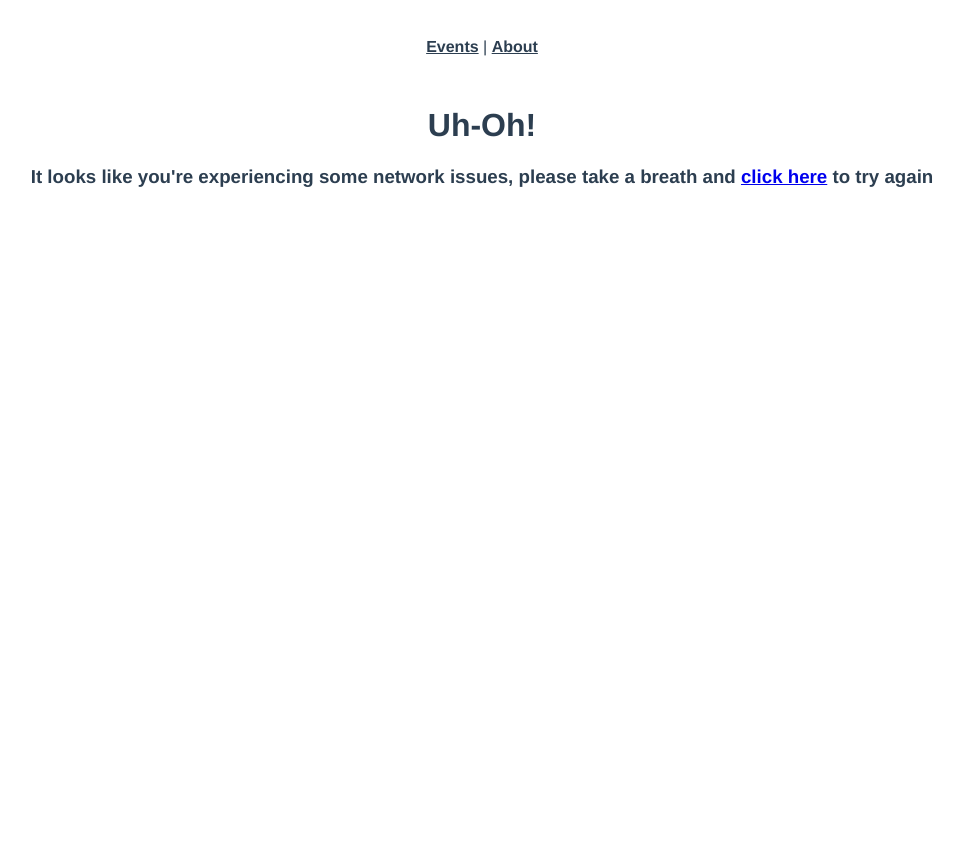
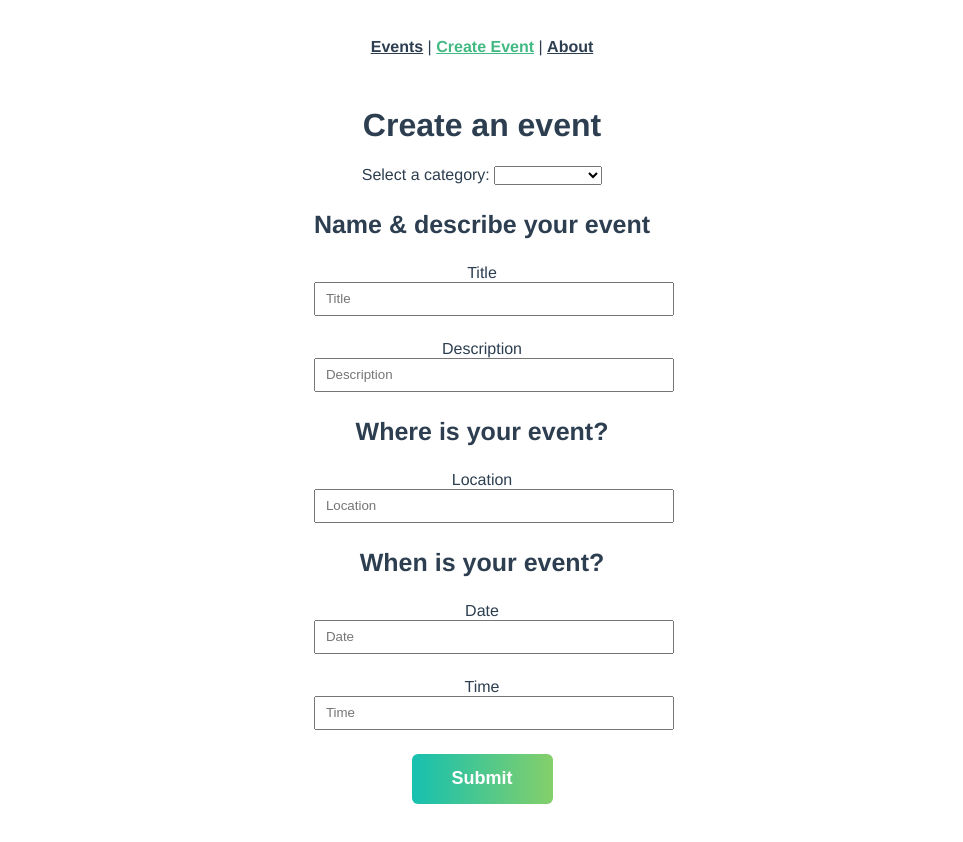
Before and after one commit to ArcticGizmo/real-world-vue, a Vue app: page /event/create in a window 1280 px wide. Before the commit this address led to /network-error. Shown: the top 842 px of the page, without its empty margins (158-1121 px from the left). Before the commit the page ends 800 px from the top, so only its background shows below. Built offline with nearby package versions, Linux system fonts and the light colour scheme; no server answers.

Commit message:
added create event with data from vux

```diff
--- a/src/App.vue
+++ b/src/App.vue
@@ -2,6 +2,7 @@
   <div id="flash-message" v-if="GStore.flashMessage">{{ GStore.flashMessage }}</div>
   <nav>
     <router-link :to="{ name: 'event-list' }">Events</router-link> |
+    <router-link :to="{ name: 'event-create' }">Create Event</router-link> |
     <router-link :to="{ name: 'about' }">About</router-link>
   </nav>
   <router-view />
@@ -49,7 +50,67 @@
   color: #42b983;
 }
 
+button {
+  align-items: center;
+  height: 50px;
+  padding: 0 40px;
+  background: linear-gradient(to right, #16c0b0, #84cf6a);
+  color: #ffffff;
+  border: none;
+  border-radius: 6px;
+  font-size: 18px;
+  font-weight: 800;
+  cursor: pointer;
+  transition: all 0.2s linear;
+}
+
+button:hover {
+  -webkit-transform: scale(1.02);
+  transform: scale(1.01);
+  box-shadow: 0 3px 12px 0 rgba(0, 0, 0, 0.2);
+}
+
+h2 {
+  font-size: 40px;
+  font-weight: 700;
+}
+
+h3 {
+  font-size: 25px;
+  font-weight: 700;
+}
+
 h4 {
   font-size: 20px;
+  font-weight: 700;
+}
+
+input {
+  display: block;
+  width: 100%;
+  height: 30px;
+  margin-bottom: 24px;
+}
+
+input[type='text'] {
+  padding: 0px 10px;
+}
+
+input:focus {
+  border-color: #16c0b0;
+  outline: 0;
+}
+
+.form-container {
+  display: flex;
+  justify-content: center;
+  flex-direction: column;
+  align-items: center;
+  margin-bottom: 10%;
+}
+
+select:focus {
+  border-color: #16c0b0;
+  outline: 0;
 }
 </style>
--- /dev/null
+++ b/src/basicStore/index.js
@@ -0,0 +1,3 @@
+import { reactive } from 'vue';
+
+export default reactive({ flashMessage: '', event: null });
--- a/src/main.js
+++ b/src/main.js
@@ -1,7 +1,8 @@
 import { createApp } from 'vue';
 import App from './App.vue';
 import router from './router';
-import GStore from './store';
+import GStore from './basicStore';
+import store from './store';
 import 'nprogress/nprogress.css';
 
-createApp(App).use(router).provide('GStore', GStore).mount('#app');
+createApp(App).use(store).use(router).provide('GStore', GStore).mount('#app');
--- a/src/router/index.js
+++ b/src/router/index.js
@@ -4,12 +4,13 @@
 import EventDetails from '@/views/event/Details.vue';
 import EventRegister from '@/views/event/Register.vue';
 import EventEdit from '@/views/event/Edit.vue';
+import EventCreate from '@/views/EventCreate.vue';
 import NotFound from '@/views/NotFound.vue';
 import NetworkError from '@/views/NetworkError.vue';
 
 import NProgress from 'nprogress';
 import eventService from '@/services/eventService';
-import GStore from '@/store';
+import GStore from '@/basicStore';
 
 const routes = [
   {
@@ -59,6 +60,11 @@
     ],
   },
   {
+    path: '/event/create',
+    name: 'event-create',
+    component: EventCreate,
+  },
+  {
     path: '/event/:afterEvent(.*)',
     // params are auto mapped
     redirect: to => ({ path: '/events/' + to.params.afterEvent }),
--- a/src/store/index.js
+++ b/src/store/index.js
@@ -1,3 +1,10 @@
-import { reactive } from 'vue';
+import { createStore } from 'vuex';
 
-export default reactive({ flashMessage: '', event: null });
+export default createStore({
+  state: {
+    user: 'Adam Ahar',
+  },
+  mutations: {},
+  actions: {},
+  modules: {},
+});
--- /dev/null
+++ b/src/views/EventCreate.vue
@@ -0,0 +1,78 @@
+<template>
+  <h1>Create an event</h1>
+
+  <div class="form-container">
+    <form @submit.prevent="onSubmit">
+      <label>Select a category: </label>
+      <select v-model="event.category">
+        <option
+          v-for="option in categories"
+          :value="option"
+          :key="option"
+          :selected="option === event.category"
+        >
+          {{ option }}
+        </option>
+      </select>
+
+      <h3>Name & describe your event</h3>
+
+      <label>Title</label>
+      <input v-model="event.title" type="text" placeholder="Title" />
+
+      <label>Description</label>
+      <input v-model="event.description" type="text" placeholder="Description" />
+
+      <h3>Where is your event?</h3>
+
+      <label>Location</label>
+      <input v-model="event.location" type="text" placeholder="Location" />
+
+      <h3>When is your event?</h3>
+      <label>Date</label>
+      <input v-model="event.date" type="text" placeholder="Date" />
+
+      <label>Time</label>
+      <input v-model="event.time" type="text" placeholder="Time" />
+
+      <button type="submit">Submit</button>
+    </form>
+  </div>
+</template>
+
+<script>
+import { v4 as uuid } from 'uuid';
+
+export default {
+  data() {
+    return {
+      categories: [
+        'sustainability',
+        'nature',
+        'animal welfare',
+        'housing',
+        'education',
+        'food',
+        'community',
+      ],
+      event: {
+        id: '',
+        category: '',
+        title: '',
+        description: '',
+        location: '',
+        date: '',
+        time: '',
+        organizer: '',
+      },
+    };
+  },
+  methods: {
+    onSubmit() {
+      this.event.id = uuid();
+      this.event.organizer = this.$store.state.user;
+      console.log('Event:', this.event);
+    },
+  },
+};
+</script>
```
